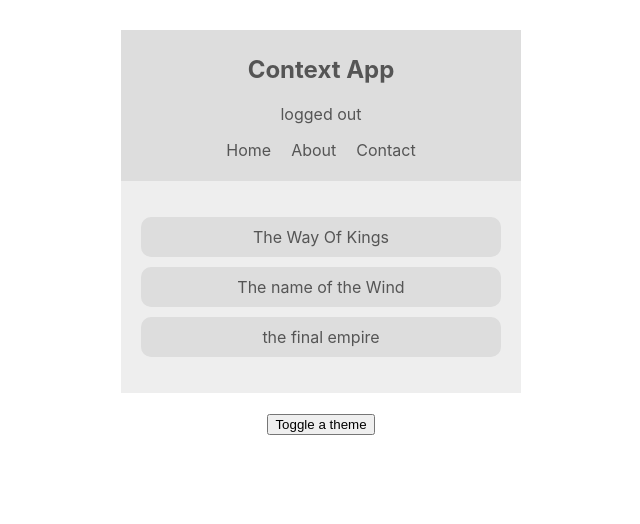
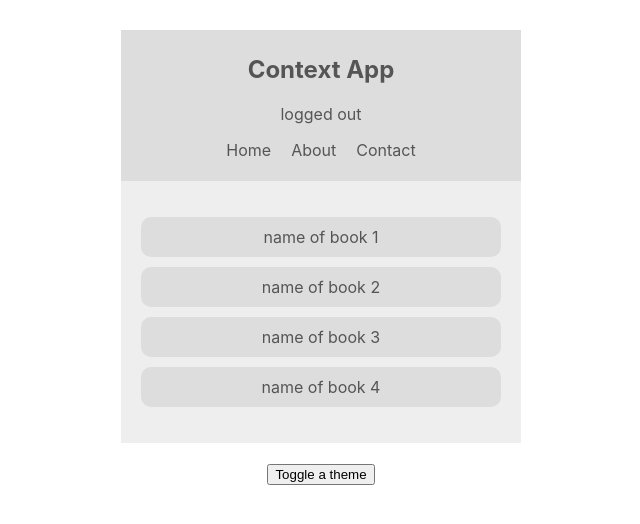
Before and after one commit to Jungir/react-hooks---contexts, a React (Create React App) app: page / in a window 1280 px wide. Shown: the top 524 px of the page, without its empty margins (319-959 px from the left). Built offline with nearby package versions, Linux system fonts and the light colour scheme.

Commit message:
Creating Context with Functional Components

```diff
--- a/src/App.js
+++ b/src/App.js
@@ -4,13 +4,16 @@ import BookList from './components/BookList';
 import ThemeContextProvider from './contexts/ThemeContext';
 import ThemeToggle from './components/ThemeToggle';
 import AuthContextProvider from './contexts/AuthContext';
+import BookContextProvider from './contexts/BookContext';
 function App() {
   return (
     <div className="App">
       <ThemeContextProvider>
         <AuthContextProvider>
           <Navbar/>
-          <BookList/>
+          <BookContextProvider>
+            <BookList/>
+          </BookContextProvider>
           <ThemeToggle/>
         </AuthContextProvider>
       </ThemeContextProvider>
--- a/src/components/BookList.js
+++ b/src/components/BookList.js
@@ -1,5 +1,6 @@
 import React, { Component, useContext } from 'react'
 import { ThemeContext } from '../contexts/ThemeContext';
+import { BookContext } from '../contexts/BookContext';
 // class BookList extends Component{
 //     //can only be used with class component
 //     static contextType = ThemeContext;
@@ -19,6 +20,7 @@ import { ThemeContext } from '../contexts/ThemeContext';
 // }
 
 const BookList = () => {
+    const {books} = useContext(BookContext);
     const {isLightTheme, light, dark} = useContext(ThemeContext);
     const theme = isLightTheme ? light : dark;
     console.log(theme);
@@ -26,9 +28,9 @@ const BookList = () => {
     return (
         <div className='BookList' style={{color: theme.syntax, background: theme.bg}}>
             <ul>
-                <li style={{background: theme.ui}}>The Way Of Kings</li>
-                <li style={{background: theme.ui}}>The name of the Wind</li>
-                <li style={{background: theme.ui}}>the final empire</li>
+                {books.map(book => {
+                    return <li key={book.id} style={{background: theme.ui}}>{book.title}</li>
+                })}
             </ul>
         </div>
     )
--- a/src/components/ThemeToggle.js
+++ b/src/components/ThemeToggle.js
@@ -1,12 +1,10 @@
-import React, { Component } from 'react'
+import React, { useContext } from 'react'
 import { ThemeContext } from '../contexts/ThemeContext';
-class ThemeToggle extends Component {
-    static contextType = ThemeContext
-    render(){
-        const {toggleTheme} = this.context;
-        return (
+function ThemeToggle () {
+    const {toggleTheme} = useContext(ThemeContext);
+    return (
             <button onClick={toggleTheme}>Toggle a theme</button>
         )
-    }
 }
+
 export default ThemeToggle;
--- /dev/null
+++ b/src/contexts/BookContext.js
@@ -0,0 +1,18 @@
+import React, {createContext, useState} from 'react'
+export const BookContext = createContext();
+
+const BookContextProvider = (props) => {
+    const [books, setBoks] = useState([
+        {title: 'name of book 1', id: Math.random()},
+        {title: 'name of book 2', id: Math.random()},
+        {title: 'name of book 3', id: Math.random()},
+        {title: 'name of book 4', id: Math.random()}
+    ]);
+    return(
+        <BookContext.Provider value = {{books}}>
+            {props.children}
+        </BookContext.Provider>
+    )
+};
+
+export default BookContextProvider;
```
